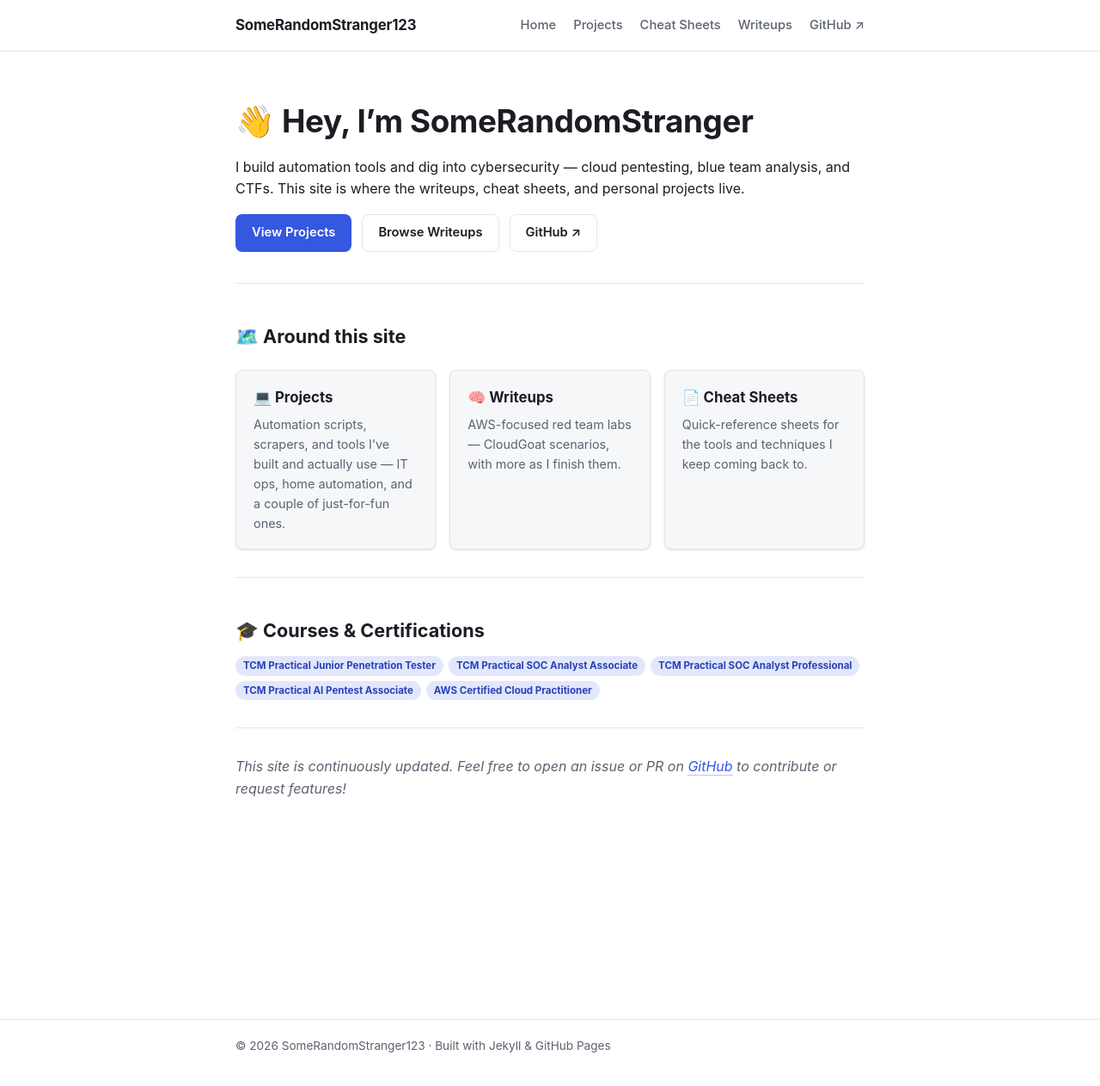
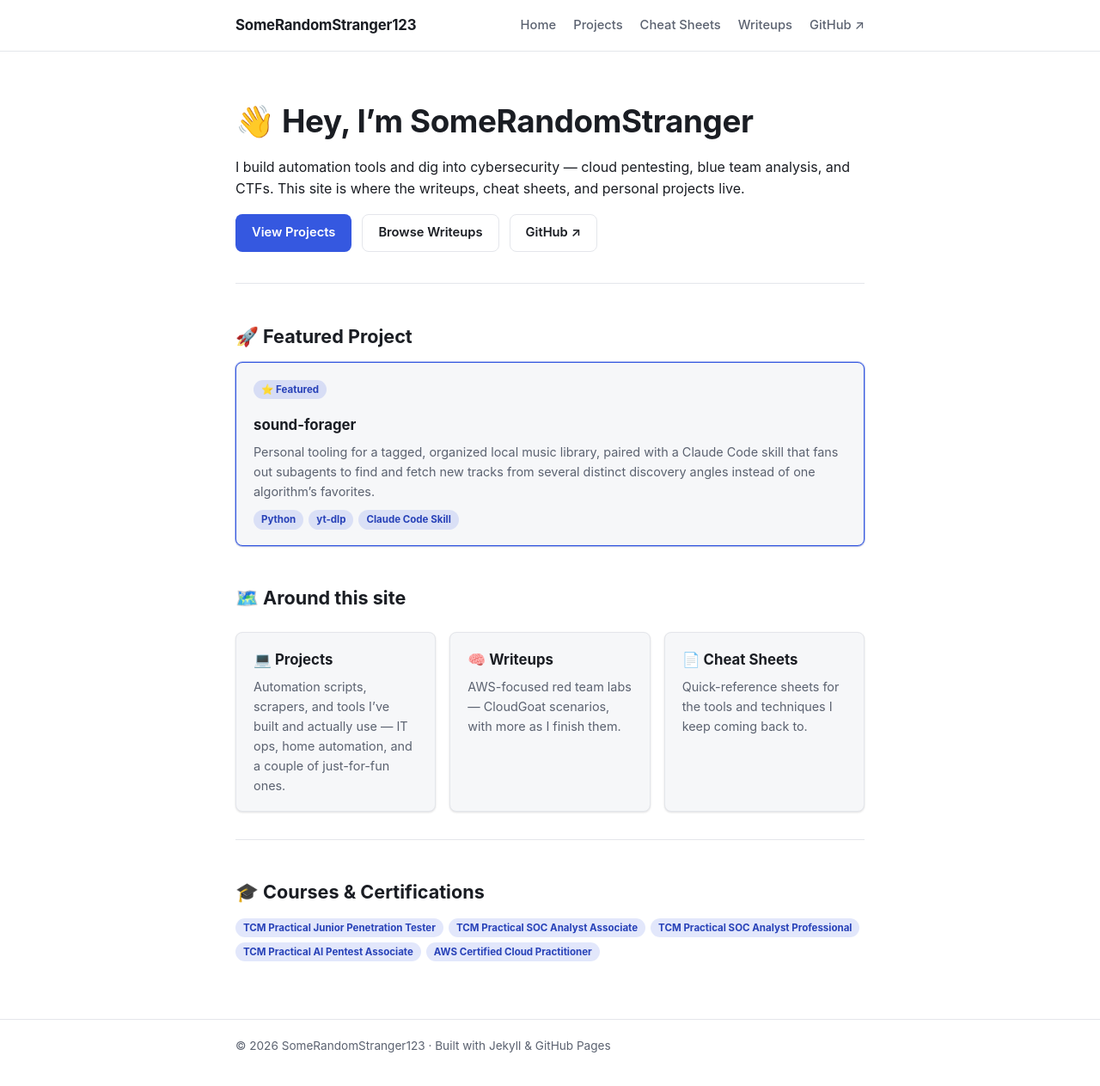
Before and after one commit to SomeRandomStranger123/SomeRandomStranger123.github.io, a Jekyll site: the page built from index.md, in a window 1280 px wide and 1265 px high. Shown: the whole window at 86% size. Built offline with Jekyll 4.4.1, drawn with Linux system fonts in a browser that asks for light colours.

Commit message:
Make sound-forager public and feature it
Add sound-forager back to Projects now that its repo is public, add
a Featured Project section on the homepage highlighting it, and
drop the boilerplate 'continuously updated / open an issue' line
from the homepage.

```diff
--- a/assets/css/style.css
+++ b/assets/css/style.css
@@ -380,6 +380,22 @@ main.wrap {
   color: var(--text-muted);
 }
 
+/* Featured project */
+
+.card.featured {
+  border-color: var(--accent);
+  box-shadow: 0 0 0 1px color-mix(in srgb, var(--accent) 35%, transparent), var(--shadow);
+}
+
+.badge.featured {
+  background: color-mix(in srgb, var(--accent) 16%, transparent);
+  color: var(--accent-hover);
+}
+
+@media (prefers-color-scheme: dark) {
+  .badge.featured { color: var(--accent); }
+}
+
 /* Responsive */
 
 @media (max-width: 600px) {
--- a/index.md
+++ b/index.md
@@ -14,6 +14,21 @@ I build automation tools and dig into cybersecurity — cloud pentesting, blue t
   <a class="btn ghost" href="https://github.com/SomeRandomStranger123" target="_blank" rel="noopener">GitHub ↗</a>
 </div>
 
+</div>
+
+## 🚀 Featured Project
+
+<div class="card featured" markdown="1">
+<span class="badge featured">⭐ Featured</span>
+
+### [sound-forager](https://github.com/SomeRandomStranger123/sound-forager)
+Personal tooling for a tagged, organized local music library, paired with a Claude Code skill that fans out subagents to find and fetch new tracks from several distinct discovery angles instead of one algorithm's favorites.
+
+<div class="tag-row">
+  <span class="tag">Python</span>
+  <span class="tag">yt-dlp</span>
+  <span class="tag">Claude Code Skill</span>
+</div>
 </div>
 
 ## 🗺️ Around this site
@@ -48,7 +63,3 @@ Quick-reference sheets for the tools and techniques I keep coming back to.
   <span class="tag">TCM Practical AI Pentest Associate</span>
   <span class="tag">AWS Certified Cloud Practitioner</span>
 </div>
-
----
-
-*This site is continuously updated. Feel free to open an issue or PR on [GitHub](https://github.com/SomeRandomStranger123) to contribute or request features!*
```
Also changed, not shown: projects.md (+20 -1 lines).
